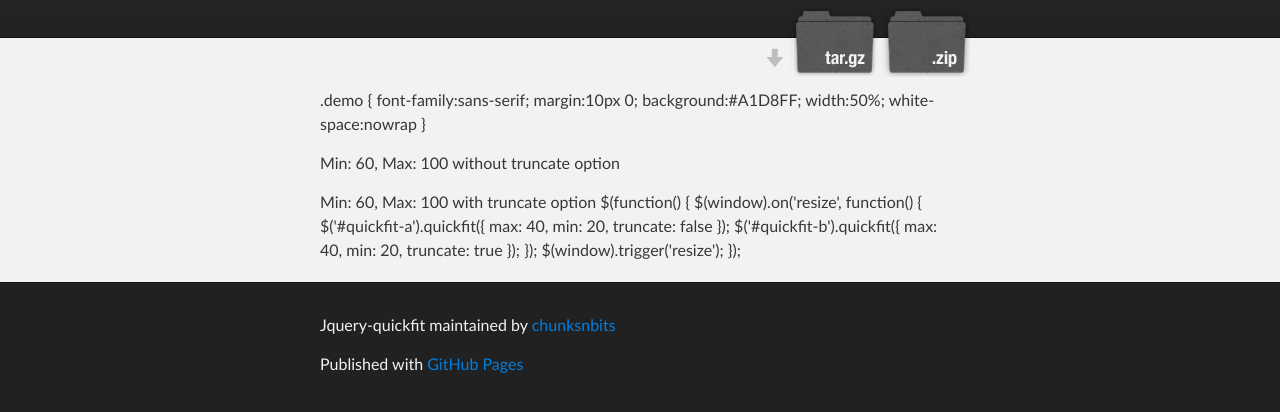
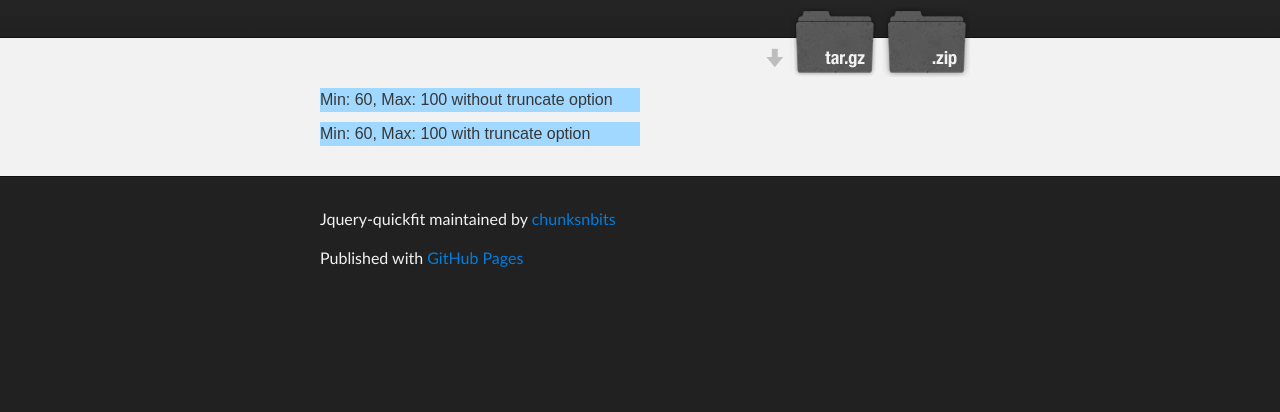
Before and after one commit to chunksnbits/jquery-quickfit, a plain HTML site: page index.html in a window 1280 px wide. Shown: the part 208-620 px from the top of the page. Drawn offline with nearby package versions, Linux system fonts and the light colour scheme.

Commit message:
Update index.html

```diff
--- a/index.html
+++ b/index.html
@@ -9,6 +9,19 @@
     <link rel="stylesheet" type="text/css" media="screen" href="stylesheets/stylesheet.css">
 
     <title>Jquery-quickfit</title>
+
+    <script src="https://ajax.googleapis.com/ajax/libs/jquery/1.7.2/jquery.min.js" type="text/javascript" charset="utf-8"></script>
+    <script src="https://raw.github.com/chunksnbits/jquery-quickfit/master/script/jquery.quickfit.js" type="text/javascript" charset="utf-8"></script>
+
+    <style type="text/css" media="screen">
+      .demo {
+        font-family:sans-serif;
+        margin:10px 0;
+        background:#A1D8FF;
+        width:50%;
+        white-space:nowrap
+       }
+    </style>
   </head>
 
   <body>
@@ -31,32 +44,14 @@
     <!-- MAIN CONTENT -->
     <div id="main_content_wrap" class="outer">
       <section id="main_content" class="inner">
-        <p>
-    .demo {
-      font-family:sans-serif;
-      margin:10px 0;
-      background:#A1D8FF;
-      width:50%;
-      white-space:nowrap
-     }
-  </p>
 
-<p></p>
-    Min: 60, Max: 100 without truncate option
+        <div id="quickfit-a" class="demo">
+          Min: 60, Max: 100 without truncate option
+        </div>
 
-
-<p></p>
-    Min: 60, Max: 100 with truncate option
-
-
-
-  $(function() {
-    $(window).on('resize', function() {
-      $('#quickfit-a').quickfit({ max: 40, min: 20, truncate: false });
-      $('#quickfit-b').quickfit({ max: 40, min: 20, truncate: true });
-    });
-    $(window).trigger('resize');
-  });
+        <div id="quickfit-b" class="demo">
+          Min: 60, Max: 100 with truncate option
+        </div>
 
       </section>
     </div>
@@ -69,7 +64,5 @@
       </footer>
     </div>
 
-
-
   </body>
 </html>
```
